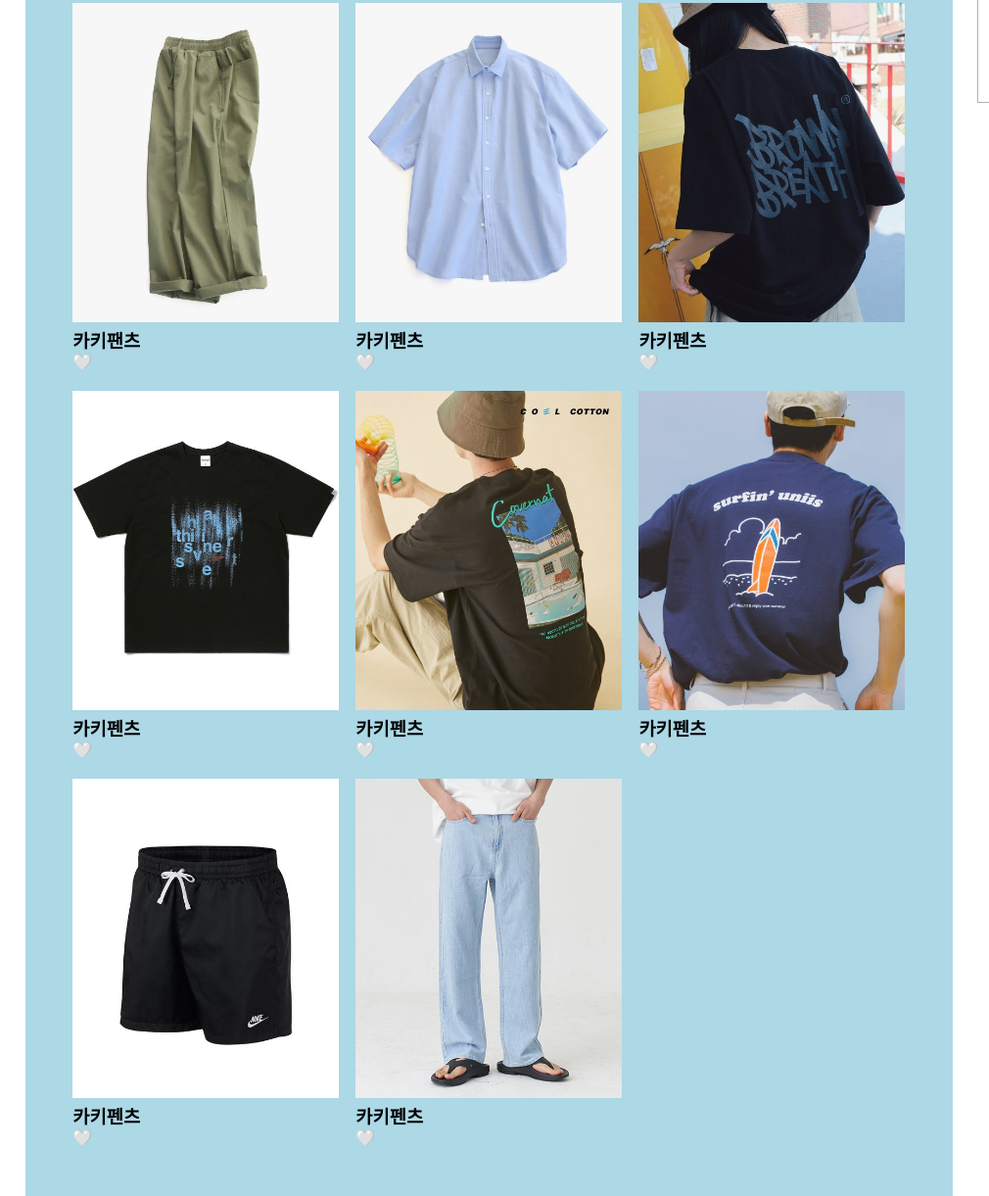
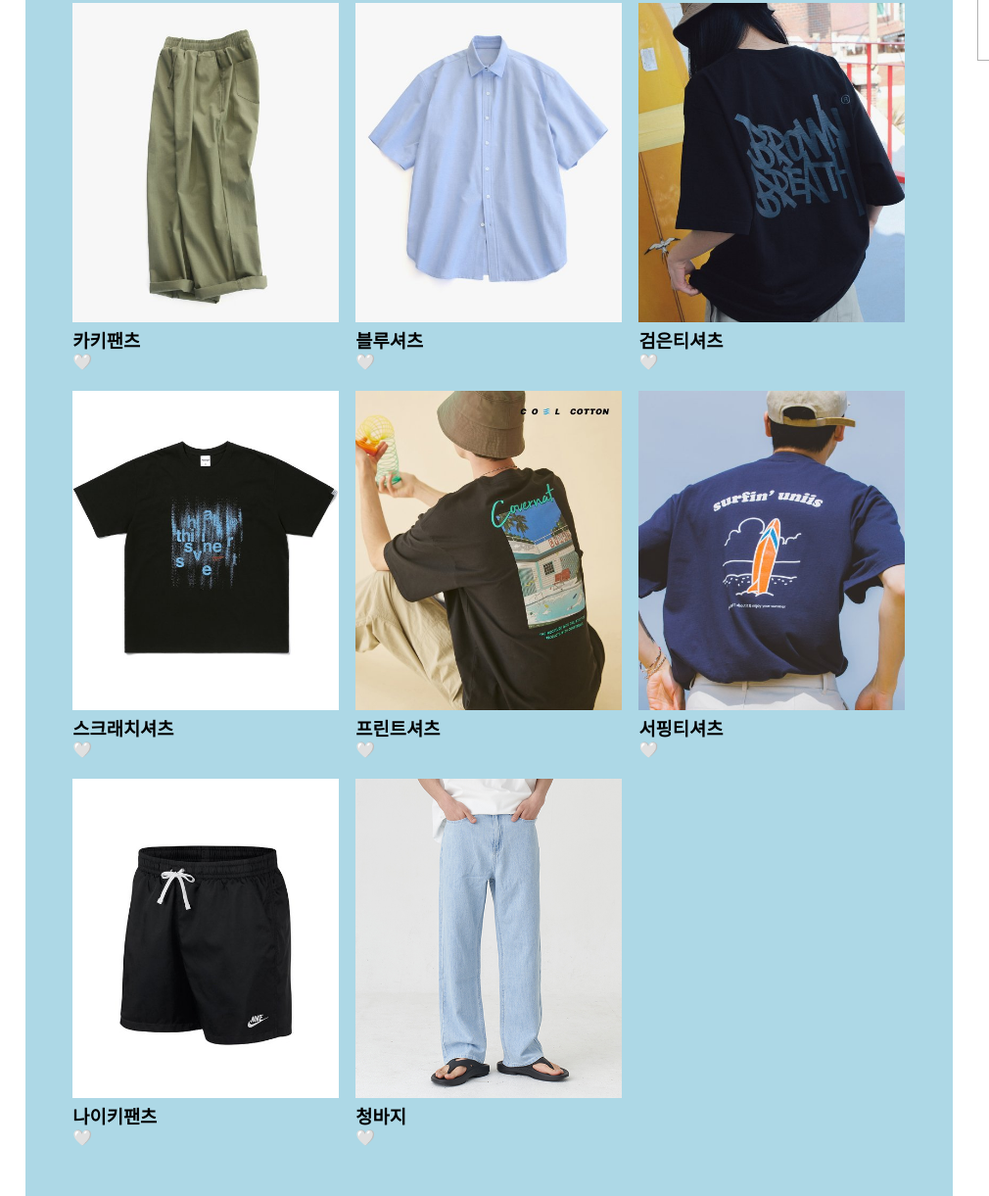
Before and after one commit to hanul-cha/Front-end-learning-process, a plain HTML site: page 장바구니/index.html in a window 1280 px wide. Shown: the part 317-1538 px from the top of the page at 98% size, without its empty margins (0-1010 px from the left). Drawn offline with Linux system fonts and the light colour scheme.

Commit message:
텍스트수정

```diff
--- a/장바구니/index.html
+++ b/장바구니/index.html
@@ -13,7 +13,7 @@
             <h1>LOGO</h1>
         </header>
         <section id="aside">
-            <h2>최근하트를 누른 상품</h2>
+            <h2>MY HEART</h2>
         </section>
         <section id="mainContent">
             <ul id="nameConInner">
@@ -24,37 +24,37 @@
                 </li>
                 <li>
                     <img src="images/baskitImg_2.jpg" alt="">
-                    <h3>카키펜츠</h3>
+                    <h3>블루셔츠</h3>
                     <p>🤍</p>
                 </li>
                 <li>
                     <img src="images/baskitImg_3.jpg" alt="">
-                    <h3>카키펜츠</h3>
+                    <h3>검은티셔츠</h3>
                     <p>🤍</p>
                 </li>
                 <li>
                     <img src="images/baskitImg_4.jpg" alt="">
-                    <h3>카키펜츠</h3>
+                    <h3>스크래치셔츠</h3>
                     <p>🤍</p>
                 </li>
                 <li>
                     <img src="images/baskitImg_5.jpg" alt="">
-                    <h3>카키펜츠</h3>
+                    <h3>프린트셔츠</h3>
                     <p>🤍</p>
                 </li>
                 <li>
                     <img src="images/baskitImg_6.jpg" alt="">
-                    <h3>카키펜츠</h3>
+                    <h3>서핑티셔츠</h3>
                     <p>🤍</p>
                 </li>
                 <li>
                     <img src="images/baskitImg_7.jpg" alt="">
-                    <h3>카키펜츠</h3>
+                    <h3>나이키팬츠</h3>
                     <p>🤍</p>
                 </li>
                 <li>
                     <img src="images/baskitImg_8.jpg" alt="">
-                    <h3>카키펜츠</h3>
+                    <h3>청바지</h3>
                     <p>🤍</p>
                 </li>
             </ul>
```
